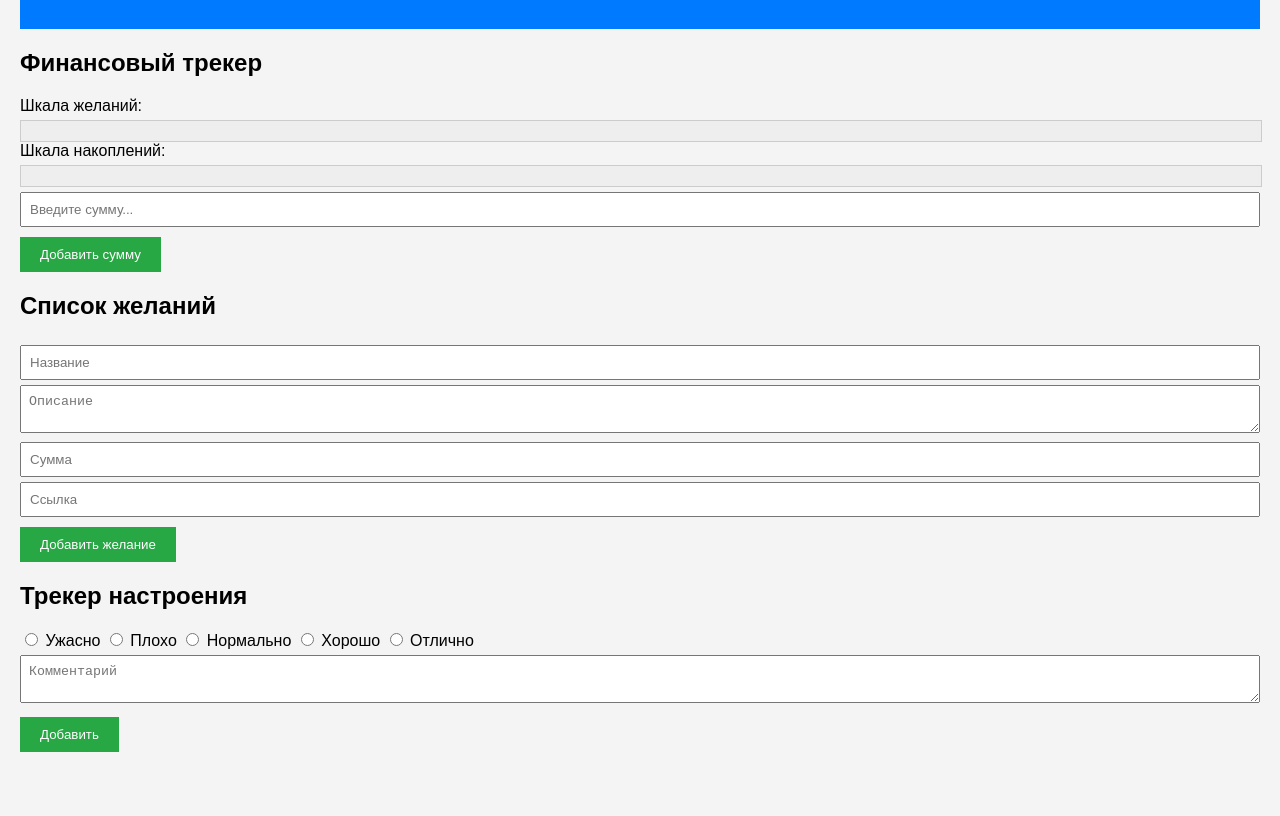
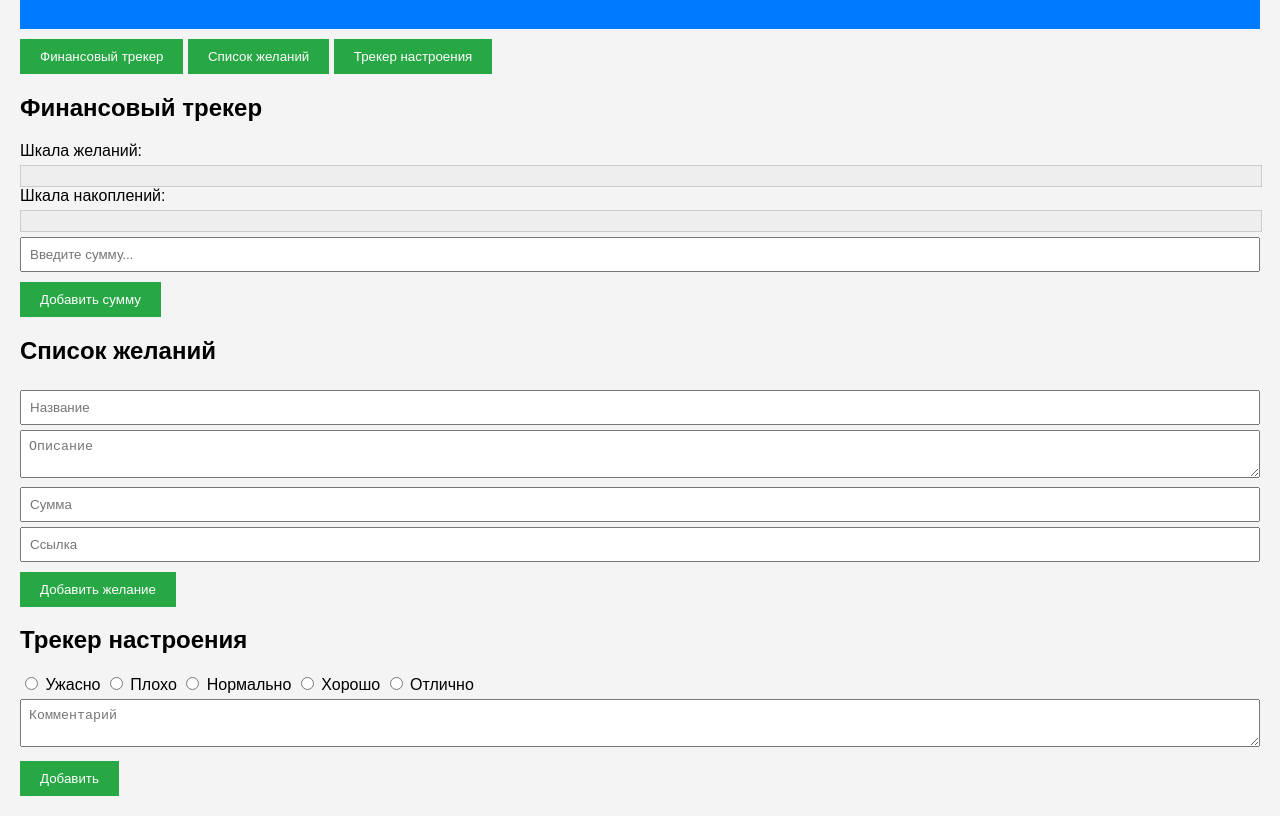
Before and after one commit to gagara2365/finance-tracker, a plain HTML site: page index.html in a window 1280 px wide. Shown: the part 91-907 px from the top of the page. Before the commit the page ends 883 px from the top, so only its background shows below. Drawn offline with Linux system fonts and the light colour scheme; a script that the page names is missing.

Commit message:
Update index.html

```diff
--- a/index.html
+++ b/index.html
@@ -10,8 +10,12 @@
     <header>
         <h1>Мой Трекер</h1>
     </header>
-    <main>
-        <section id="finance">
+    <nav>
+        <button onclick="showSection('finance')">Финансовый трекер</button>
+        <button onclick="showSection('wishlist')">Список желаний</button>
+        <button onclick="showSection('mood')">Трекер настроения</button>
+    </nav>
+    <div id="finance" class="section">
         <h2>Финансовый трекер</h2>
         <div class="progress-bar-container">
             <div>Шкала желаний:</div>
@@ -21,8 +25,8 @@
         </div>
         <input type="number" id="amount-input" placeholder="Введите сумму...">
         <button onclick="updateSavings()">Добавить сумму</button>
-        </section>
-        <section id="wishlist">
+    </div>
+    <div id="wishlist" class="section hidden">
         <h2>Список желаний</h2>
         <input type="text" id="wish-title" placeholder="Название">
         <textarea id="wish-description" placeholder="Описание"></textarea>
@@ -30,8 +34,8 @@
         <input type="text" id="wish-link" placeholder="Ссылка">
         <button onclick="addWish()">Добавить желание</button>
         <div id="wish-list"></div>
-        </section>
-        <section id="mood">
+    </div>
+    <div id="mood" class="section hidden">
         <h2>Трекер настроения</h2>
         <label><input type="radio" name="mood" value="Ужасно"> Ужасно</label>
         <label><input type="radio" name="mood" value="Плохо"> Плохо</label>
@@ -41,8 +45,7 @@
         <textarea id="mood-comment" placeholder="Комментарий"></textarea>
         <button onclick="addMoodEntry()">Добавить</button>
         <div id="mood-entries"></div>
-        </section>
-    </main>
+    </div>
     <script src="script.js"></script>
 </body>
 </html>
```
Lines whose indentation alone changed are shown as unchanged.
